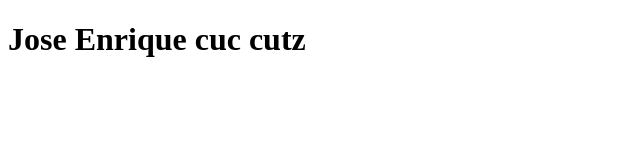
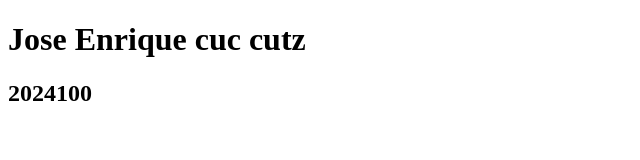
Before and after one commit to jcuc-2024100/EJERTICS, a plain HTML site: page index.html in a window 1280 px wide. Shown: the whole page, without its empty margins (0-640 px from the left). Drawn offline with Linux system fonts and the light colour scheme.

Commit message:
Agregar carnet 2024100 h2

```diff
--- a/index.html
+++ b/index.html
@@ -7,5 +7,6 @@
 </head>
 <body>
     <h1>Jose Enrique cuc cutz</h1>
+    <h2>2024100</h2>
 </body>
 </html>
```
